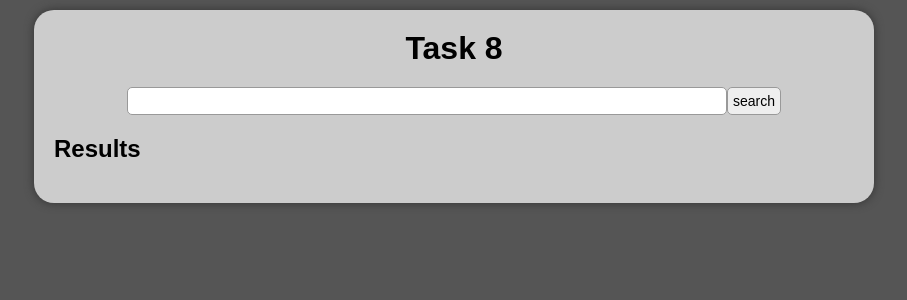
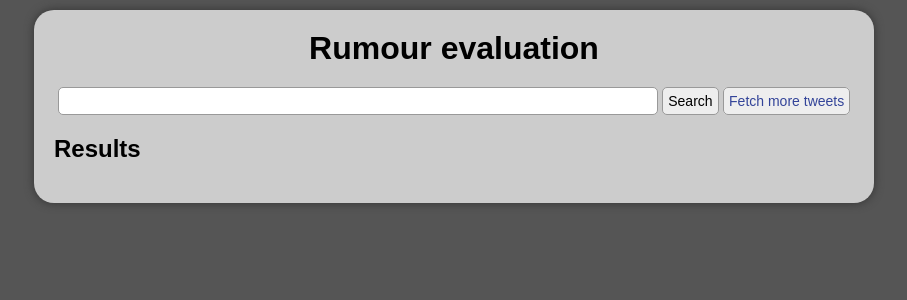
Before and after one commit to kocko/rumour-eval, a Flask app: page / in a window 1280 px wide. Shown: the top 300 px of the page, without its empty margins (186-1093 px from the left). Run offline with Flask 2, Linux system fonts and the light colour scheme; parts of the project's set-up code (start-up, migrations or seed data) failed here and were passed over.

Commit message:
Added a button to the fetch-tweets page and fixed some cosmetic stuff.

```diff
--- a/templates/index.html
+++ b/templates/index.html
@@ -1,19 +1,22 @@
 <html>
 <head>
-  <title>Task 8</title>
+  <title>Rumour evaluation</title>
   <link rel="stylesheet" href="style.css">
 </head>
 <body>
   <div id="wrapper">
-    <header><h1>Task 8</h1></header>
-    <form id="search-form"><input id="search"><button>search</button></form>
+    <header><h1>Rumour evaluation</h1></header>
+    <form id="search-form"><input id="search">
+      <button>Search</button>
+      <a class="fetch" href="/fetch-tweet">Fetch more tweets</a>
+    </form>
     <nav>
       {% for rumour in rumours %}
-      <span class="rumour">{{rumour}}</span>
+        <span class="rumour">{{rumour}}</span>
       {% endfor %}
     </nav>
     <section>
-      <h2>Results <span class="count"><span></h2>
+      <h2>Results <span class="count"></span></h2>
       <div id="error"></div>
       <main></main>
     </section>
@@ -51,7 +54,7 @@
     };
     var renderText = function (text) {
       return text.replace(/[#@]\w+/g, function(e) {
-        return '<a href="#text/' + e + '">' + e + '</a>'
+        return '<a class="external" href="#text/' + e + '">' + e + '</a>'
       }).replace(/http:\S+/g, function (e) {
         return '<a target="_blank" class="external" href="' + e + '">' + e + '</a>'
       }).replace(/\n/g, '<br>')
```
